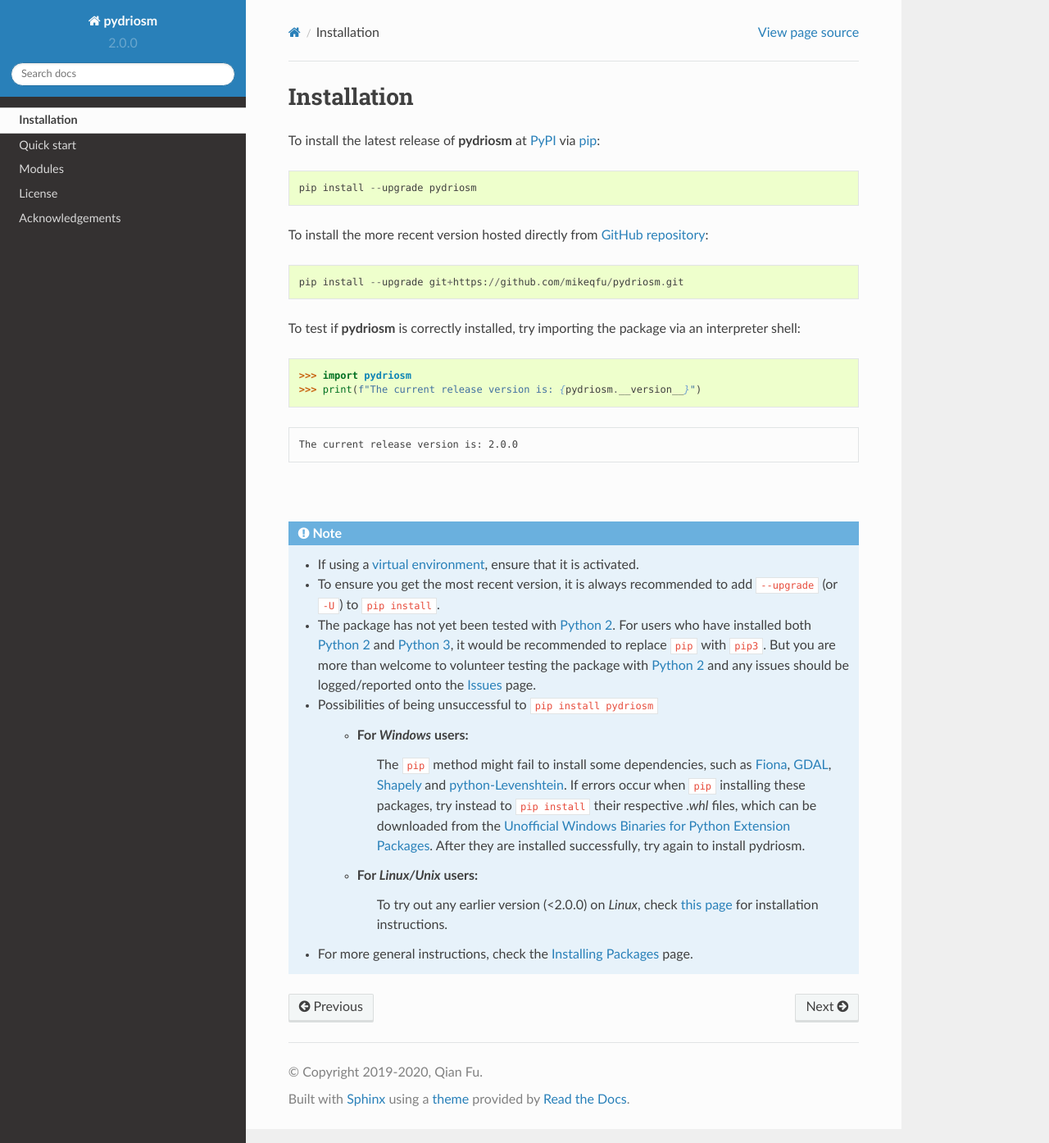
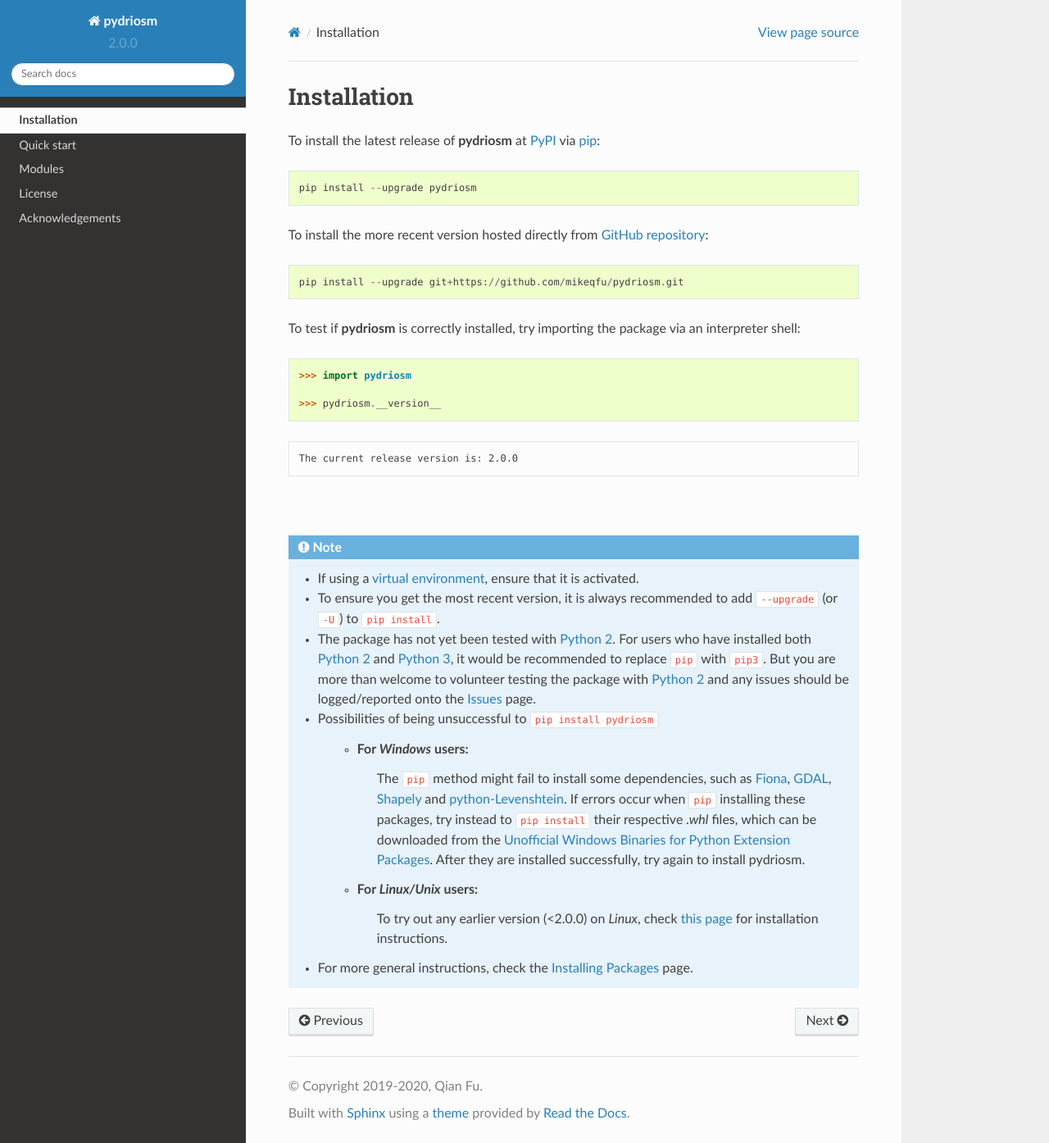
Before and after one commit to mikeqfu/pydriosm, a Sphinx documentation site: the page built from docs/source/installation.rst, in a window 1280 px wide and 1394 px high. Shown: the whole window at 82% size. Built offline with Sphinx 7.4.7 and the Read the Docs theme 2.0.0, drawn with Linux system fonts in a browser that asks for light colours.

Commit message:
modified \docs\source\installation.rst

```diff
--- a/docs/source/installation.rst
+++ b/docs/source/installation.rst
@@ -16,10 +16,11 @@
 
 To test if **pydriosm** is correctly installed, try importing the package via an interpreter shell:
 
-.. code-block::
+.. code-block:: python
 
     >>> import pydriosm
-    >>> print(f"The current release version is: {pydriosm.__version__}")
+
+    >>> pydriosm.__version__
 
 .. parsed-literal::
     The current release version is: |version|
```
